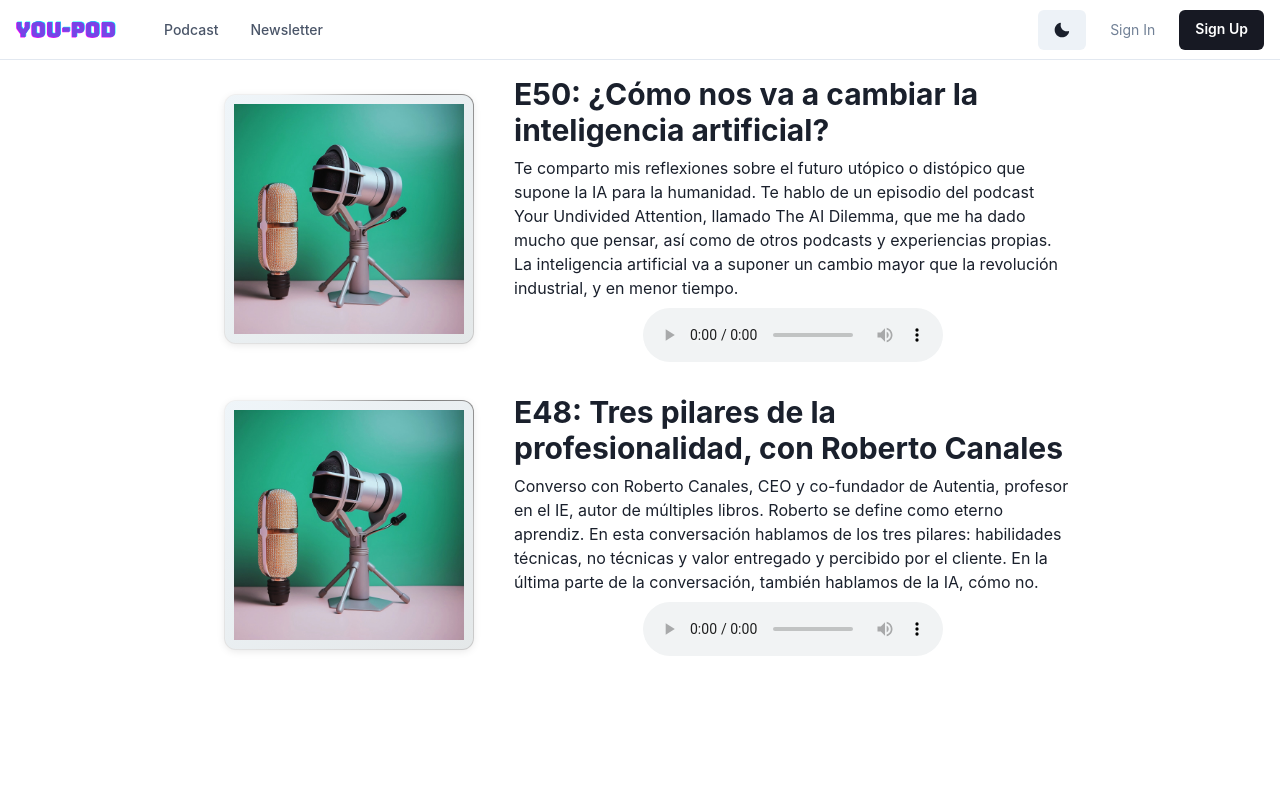
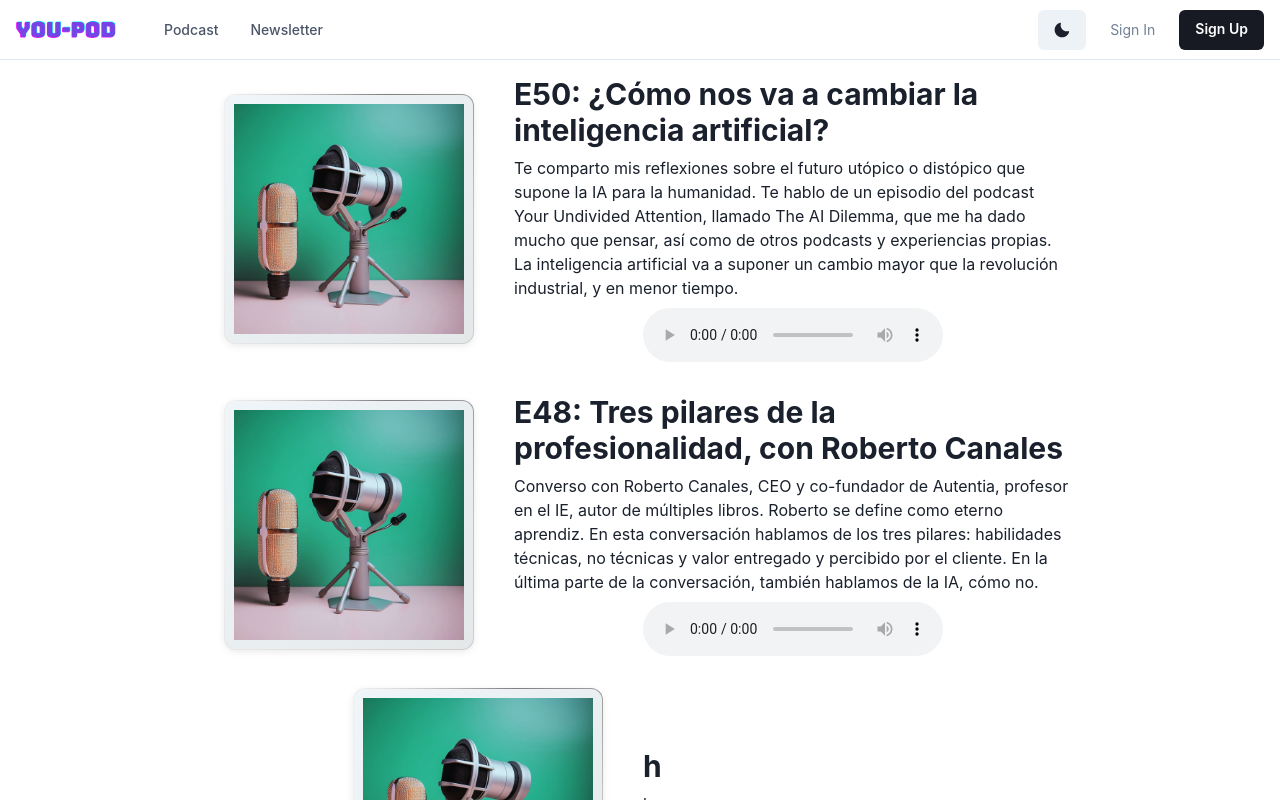
Before and after one commit to aitorevi/you-pod, a Next.js app: page /podcast in a window 1280 px wide. Shown: the top 800 px of the page. Built offline with nearby package versions, Linux system fonts and the light colour scheme.

Commit message:
Podcast page with .map

```diff
--- a/src/pages/podcast/index.tsx
+++ b/src/pages/podcast/index.tsx
@@ -29,7 +29,17 @@ export default function Podcast() {
                     title={"E48: Tres pilares de la profesionalidad, con Roberto Canales"}
                     description={"Converso con Roberto Canales, CEO y co-fundador de Autentia, profesor en el IE, autor de múltiples libros. Roberto se define como eterno aprendiz. En esta conversación hablamos de los tres pilares: habilidades técnicas, no técnicas y valor entregado y percibido por el cliente. En la última parte de la conversación, también hablamos de la IA, cómo no."}
                 />
+                {[1, 2, 3, 4].map((p) => {
+                    return (
+                        <MyPlayer key={p.toString()} url={"h"} title={"h"} description={"h"}></MyPlayer>
+                    )
+                })}
             </Box>
+            {/*{[1, 2].map((p) => {*/}
+            {/*    return (*/}
+            {/*        <MyPlayer key={p.toString()} url={"h"} title={"h"} description={"h"}></MyPlayer>*/}
+            {/*    )*/}
+            {/*})}*/}
             <footer>
                 <SmallWithNavigation/>
             </footer>
```
Lines whose indentation alone changed are shown as unchanged.
